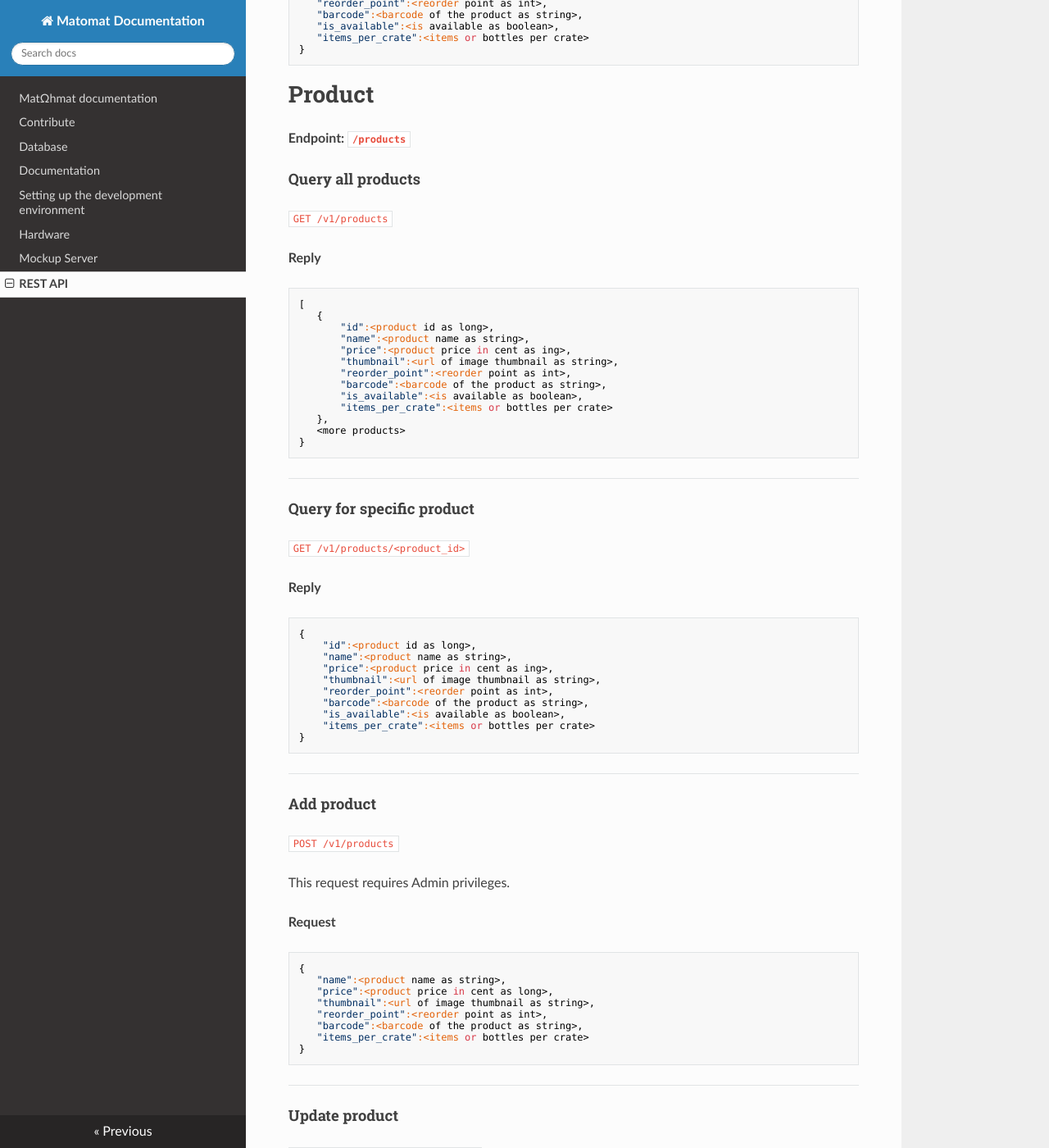
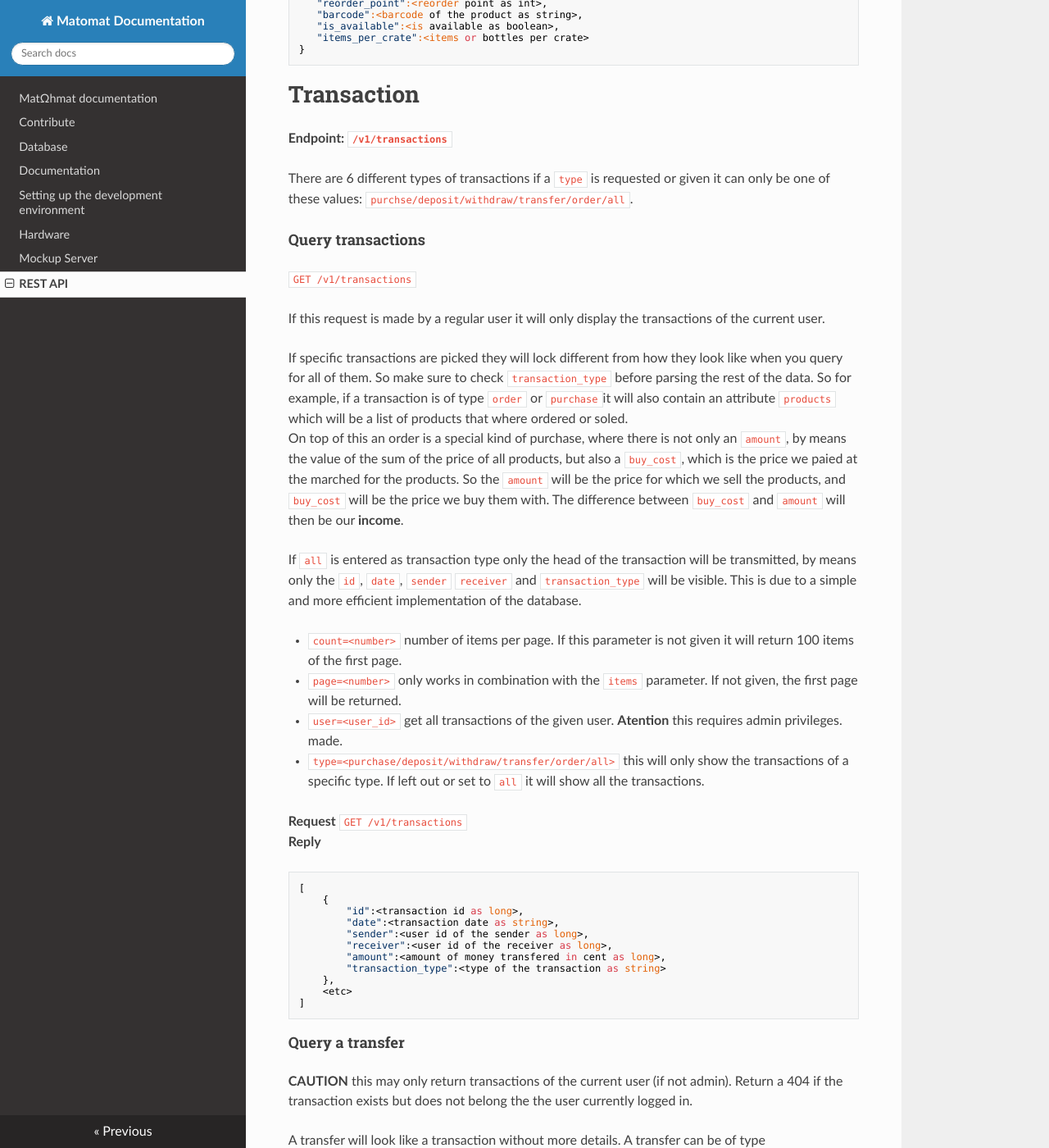
Before and after one commit to FSIN-ohm/Matomat-Documentation, an MkDocs documentation site: the page built from docs/rest_api.md, in a window 1280 px wide and 1400 px high, scrolled down 7770 px. Shown: the whole window at 82% size. Built offline with MkDocs 1.6.1, drawn with Linux system fonts in a browser that asks for light colours; nearby versions of some CDN libraries; some of the changed text lies outside the part shown.

Commit message:
remove old product section

````diff
--- a/docs/rest_api.md
+++ b/docs/rest_api.md
@@ -370,98 +370,6 @@
 }
 ```
 
-# Product
-
-__Endpoint: `/products`__
-
-#### Query all products
-
-`GET /v1/products`
-
-__Reply__
-```
-[
-   {
-       "id":<product id as long>,
-       "name":<product name as string>,
-       "price":<product price in cent as ing>,
-       "thumbnail":<url of image thumbnail as string>,
-       "reorder_point":<reorder point as int>,
-       "barcode":<barcode of the product as string>,
-       "is_available":<is available as boolean>,
-       "items_per_crate":<items or bottles per crate>
-   },
-   <more products>
-}
-```
-----
-#### Query for specific product
-
-`GET /v1/products/<product_id>`
-
-__Reply__
-```
-{
-    "id":<product id as long>,
-    "name":<product name as string>,
-    "price":<product price in cent as ing>,
-    "thumbnail":<url of image thumbnail as string>,
-    "reorder_point":<reorder point as int>,
-    "barcode":<barcode of the product as string>,
-    "is_available":<is available as boolean>,
-    "items_per_crate":<items or bottles per crate>
-}
-```
-----
-#### Add product
-
-`POST /v1/products`
-
-This request requires Admin privileges.
-
-__Request__
-
-```
-{
-   "name":<product name as string>,
-   "price":<product price in cent as long>,
-   "thumbnail":<url of image thumbnail as string>,
-   "reorder_point":<reorder point as int>,
-   "barcode":<barcode of the product as string>,
-   "items_per_crate":<items or bottles per crate>
-}
-```
-
-----
-#### Update product
-
-`PATCH /v1/products/<product id>`
-
-This request requires Admin privileges.
-
-This is ment for changing the values of already existing products.
-
-__Request__
-
-```
-{
-   "name":<product name as string>,
-   "price":<product price in cent as long>,
-   "thumbnail":<url of image thumbnail as string>,
-   "reorder_point":<reorder point as int>,
-   "barcode":<barcode of the product as string>,
-   "items_per_crate":<items or bottles per crate>
-}
-```
-
-----
-#### Delete a product
-
-`DELETE /v1/products/<product id>`
-
-This request requires Admin privileges.
-
-----
 # Transaction
 
 __Endpoint: `/v1/transactions`__
````
